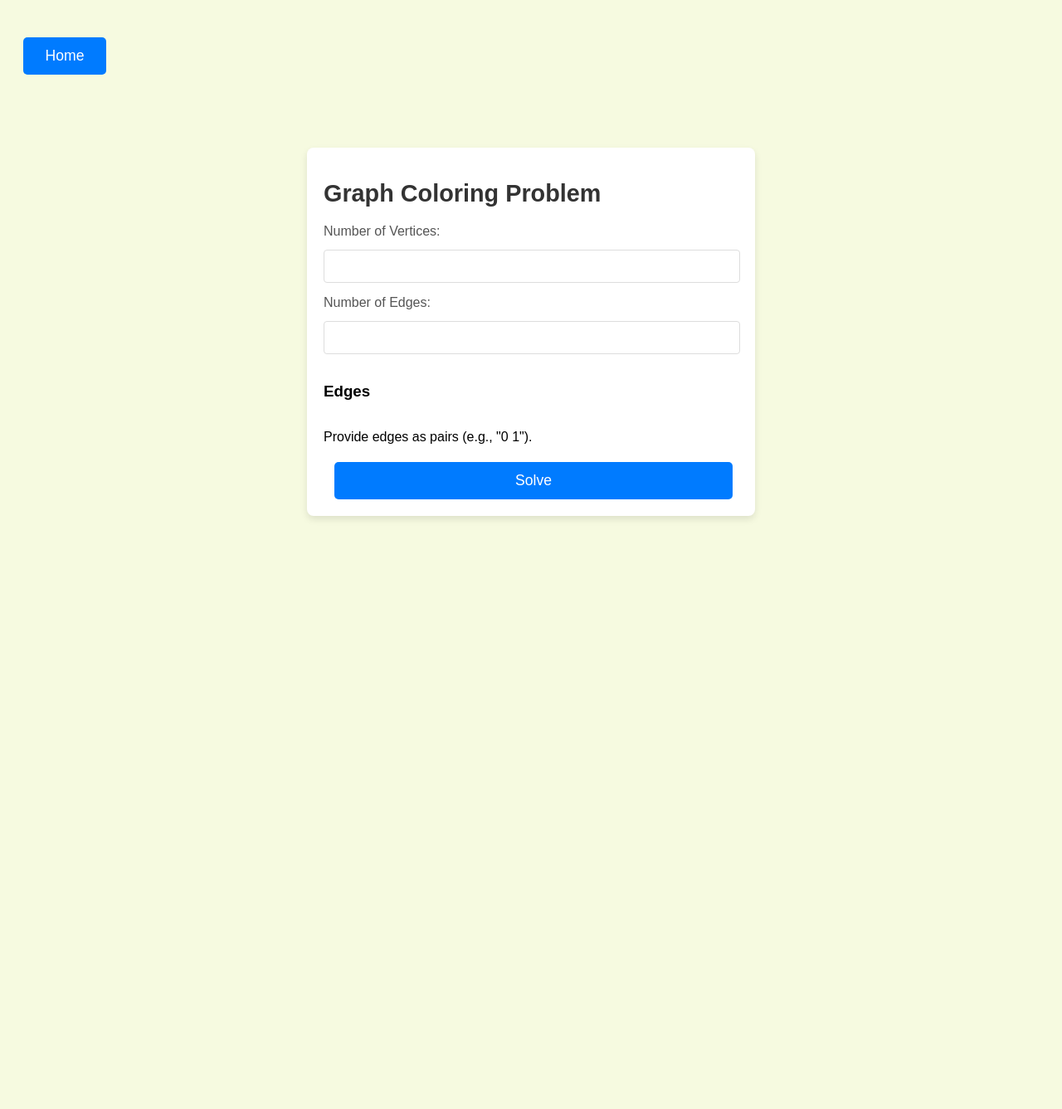
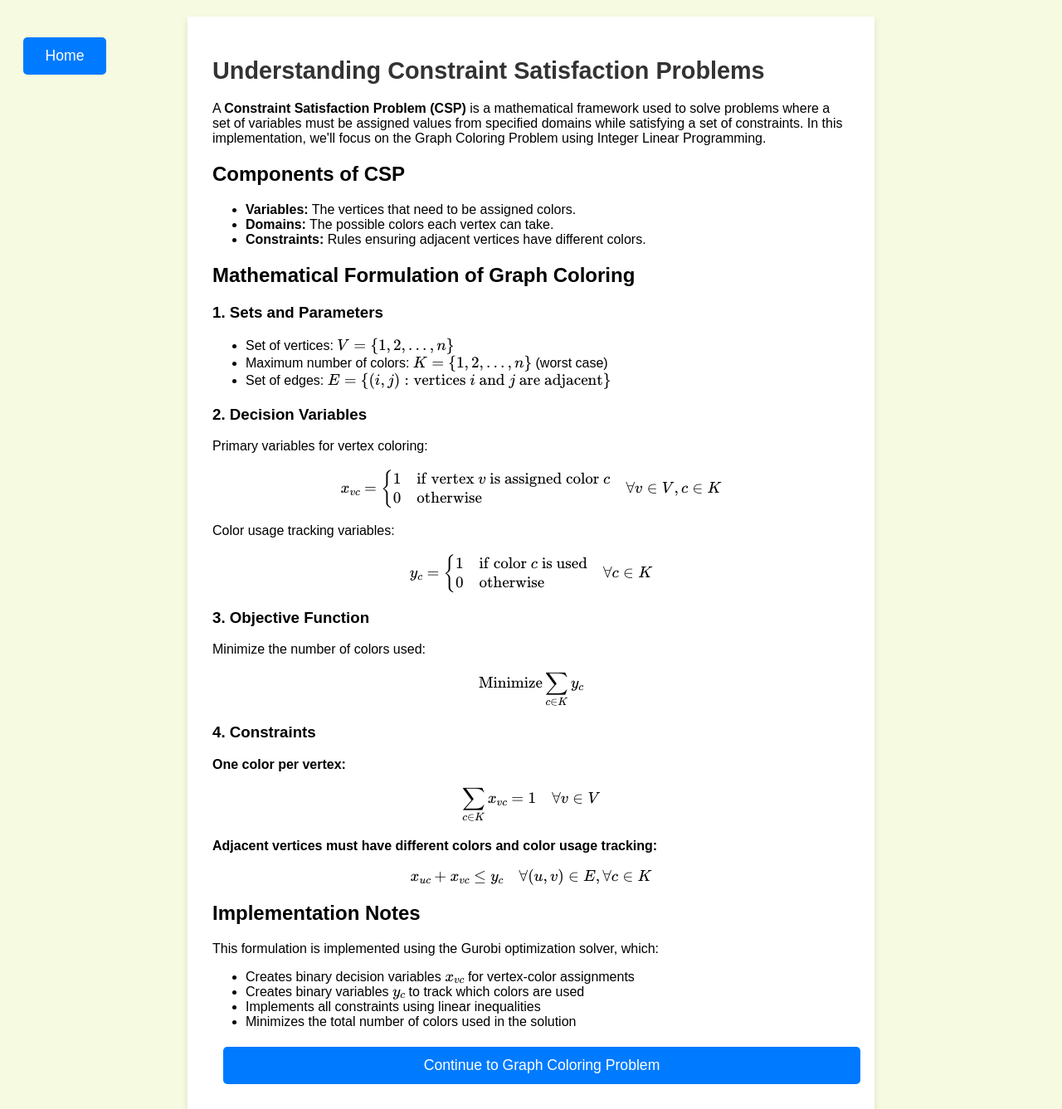
Before and after one commit to douaabousnina/operations-research-problems, a Flask app: page /PL2 in a window 1280 px wide. Shown: the whole page at 83% size. Before the commit the page ends 626 px from the top, so only its background shows below. Run offline with Flask 3, Linux system fonts and the light colour scheme.

Commit message:
formulation math PL2 (essai)

```diff
--- a/app.py
+++ b/app.py
@@ -14,9 +14,13 @@
 def home():
     return render_template('index.html')
 
+@app.route('/PL2')
+def PL1():
+    return render_template('PL2/intro.html')
+
 
 @app.route('/PL1', methods=['GET', 'POST'])
-def PL1():
+def PL1_start():
     if request.method == 'POST':
         session['num_ingredients'] = int(request.form['num_ingredients'])
         session['num_properties'] = int(request.form['num_properties'])
@@ -116,7 +120,7 @@
     return render_template('PL1/result.html', result=result)
 
 
-@app.route("/PL2", methods=["GET", "POST"])
+@app.route("/PL2_start", methods=["GET", "POST"])
 def PL2():
     if request.method == "POST":
         try:
--- a/templates/PL2/index.html
+++ b/templates/PL2/index.html
@@ -12,7 +12,7 @@
     <button id="gg" onclick="window.location.href = '/'">Home</button>
     <div class="flex-container">
         <div class="container">
-            <h1>Graph Coloring Problem</h1>
+            <h1>Constraint Satisfaction Problem</h1>
             <form method="post">
                 <label for="num_vertices">Number of Vertices:</label>
                 <input type="number" id="num_vertices" name="num_vertices" required>
--- /dev/null
+++ b/templates/PL2/intro.html
@@ -0,0 +1,102 @@
+<!DOCTYPE html>
+<html lang="en">
+<head>
+    <meta charset="UTF-8">
+    <meta name="viewport" content="width=device-width, initial-scale=1.0">
+    <link rel="stylesheet" href="{{ url_for('static', filename='styles.css') }}">
+    <title>Introduction to CSP</title>
+    <style>
+        body {
+            justify-content: center;
+            text-align: center;
+            font-family: Arial, sans-serif;
+        }
+
+        .flex-container {
+            background-color: #fff;
+            box-shadow: 0 4px 8px rgba(0, 0, 0, 0.1);
+            text-align: left;
+            display: flex;
+            flex-direction: column;
+            align-items: center;
+            margin: 20px;
+            width: 60%;
+            padding: 30px;
+        }
+    </style>
+    <script src="https://polyfill.io/v3/polyfill.min.js?features=es6"></script>
+    <script id="MathJax-script" async src="https://cdn.jsdelivr.net/npm/mathjax@3/es5/tex-mml-chtml.js"></script>
+</head>
+
+<body>
+    <button id="gg" onclick="window.location.href = '/'">Home</button>
+
+    <div class="flex-container">
+        <div class="a">
+            <h1>Understanding Constraint Satisfaction Problems</h1>
+            <p>
+                A <strong>Constraint Satisfaction Problem (CSP)</strong> is a mathematical framework used to solve problems
+                where a set of variables must be assigned values from specified domains while satisfying a set of constraints.
+                In this implementation, we'll focus on the Graph Coloring Problem using Integer Linear Programming.
+            </p>
+
+            <h2>Components of CSP</h2>
+            <ul>
+                <li><strong>Variables:</strong> The vertices that need to be assigned colors.</li>
+                <li><strong>Domains:</strong> The possible colors each vertex can take.</li>
+                <li><strong>Constraints:</strong> Rules ensuring adjacent vertices have different colors.</li>
+            </ul>
+
+            <h2>Mathematical Formulation of Graph Coloring</h2>
+
+            <h3>1. Sets and Parameters</h3>
+            <ul>
+                <li>Set of vertices: \( V = \{1, 2, \dots, n\} \)</li>
+                <li>Maximum number of colors: \( K = \{1, 2, \dots, n\} \) (worst case)</li>
+                <li>Set of edges: \( E = \{(i, j) : \text{vertices } i \text{ and } j \text{ are adjacent}\} \)</li>
+            </ul>
+
+            <h3>2. Decision Variables</h3>
+            <p>Primary variables for vertex coloring:</p>
+            \[
+            x_{vc} = \begin{cases}
+            1 & \text{if vertex } v \text{ is assigned color } c \\
+            0 & \text{otherwise}
+            \end{cases} \quad \forall v \in V, c \in K
+            \]
+
+            <p>Color usage tracking variables:</p>
+            \[
+            y_c = \begin{cases}
+            1 & \text{if color } c \text{ is used} \\
+            0 & \text{otherwise}
+            \end{cases} \quad \forall c \in K
+            \]
+
+            <h3>3. Objective Function</h3>
+            <p>Minimize the number of colors used:</p>
+            \[ \text{Minimize} \sum_{c \in K} y_c \]
+
+            <h3>4. Constraints</h3>
+            <p><strong>One color per vertex:</strong></p>
+            \[ \sum_{c \in K} x_{vc} = 1 \quad \forall v \in V \]
+
+            <p><strong>Adjacent vertices must have different colors and color usage tracking:</strong></p>
+            \[ x_{uc} + x_{vc} \leq y_c \quad \forall (u,v) \in E, \forall c \in K \]
+
+            <h2>Implementation Notes</h2>
+            <p>
+                This formulation is implemented using the Gurobi optimization solver, which:
+            </p>
+            <ul>
+                <li>Creates binary decision variables \(x_{vc}\) for vertex-color assignments</li>
+                <li>Creates binary variables \(y_c\) to track which colors are used</li>
+                <li>Implements all constraints using linear inequalities</li>
+                <li>Minimizes the total number of colors used in the solution</li>
+            </ul>
+
+            <button onclick="window.location.href = '/PL2_start'">Continue to Graph Coloring Problem</button>
+        </div>
+    </div>
+</body>
+</html>
--- a/templates/PL2/result.html
+++ b/templates/PL2/result.html
@@ -12,7 +12,7 @@
     <button id="gg" onclick="window.location.href = '/'">Home</button>
     <div class="flex-container">
         <div class="container">
-            <h1>Graph Coloring Result</h1>
+            <h1>CSP Result</h1>
             <p>Number of colors used: <strong>{{ num_colors }}</strong></p>
             <table>
                 <tr>
```
Also changed, not shown: static/test.png.
